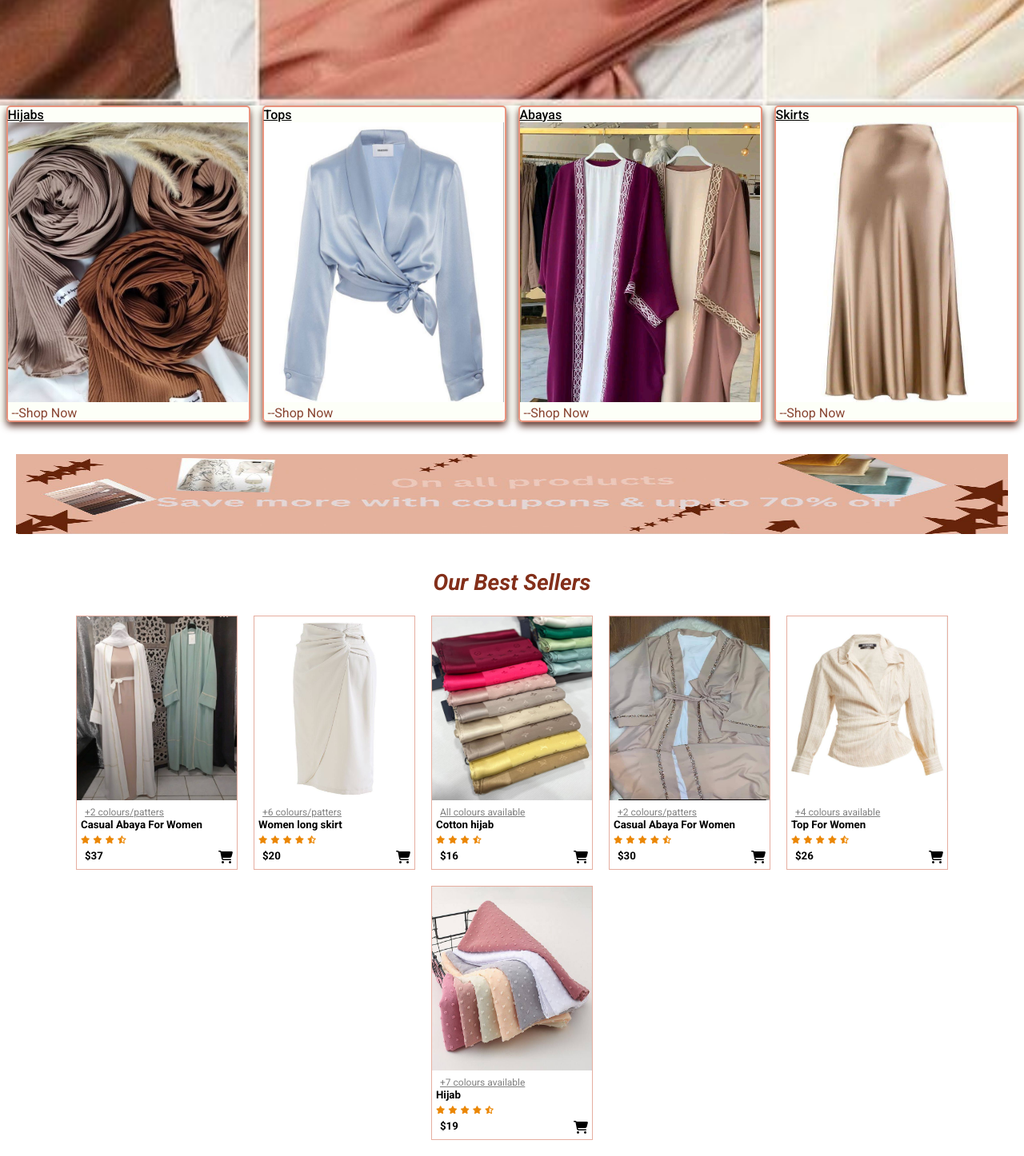
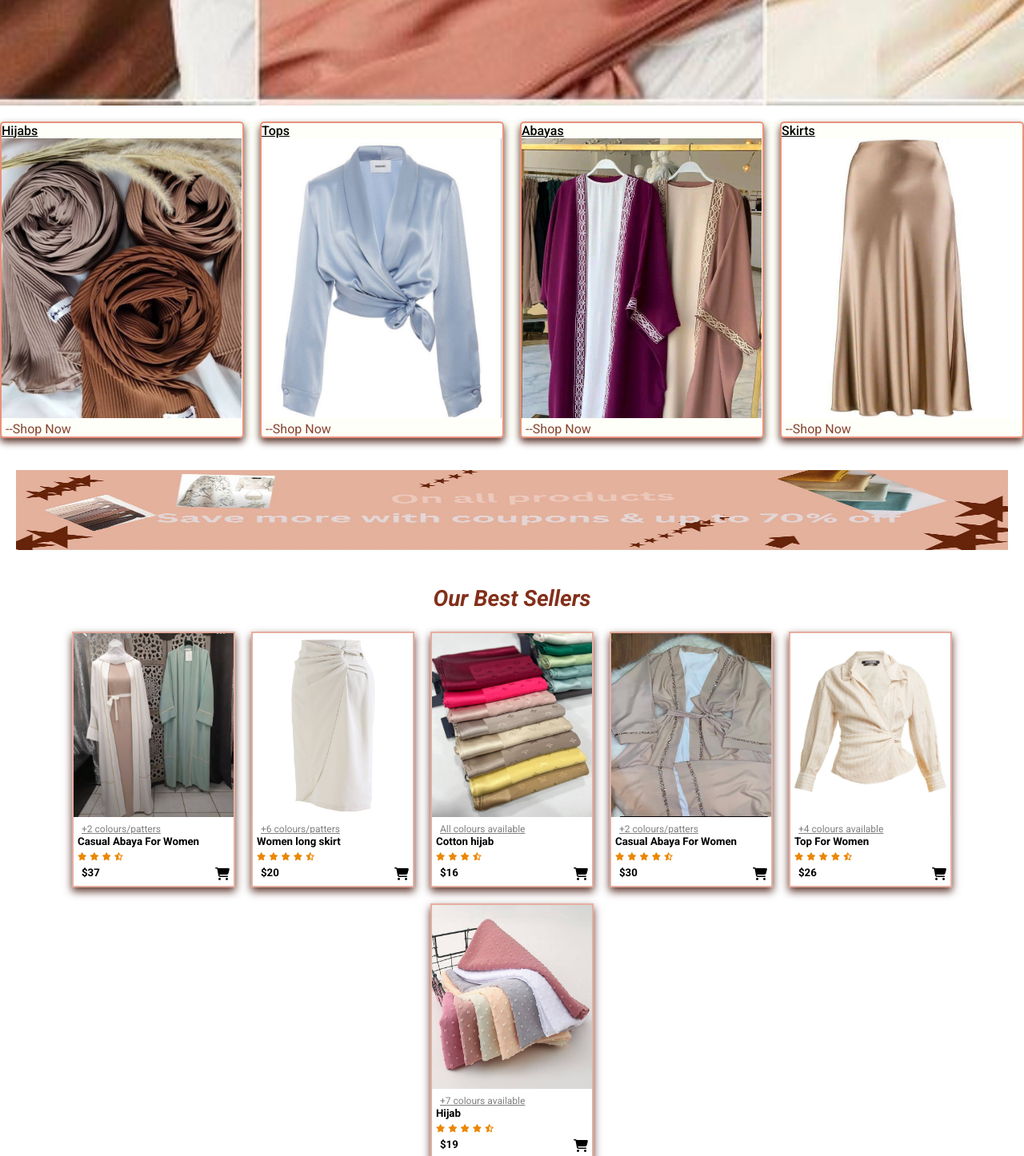
Before and after one commit to Bontusalih90/Eluha-store, a plain HTML site: page index.html in a window 1280 px wide. Shown: the part 760-2206 px from the top of the page at 80% size. Drawn offline with Linux system fonts and the light colour scheme.

Commit message:
Update styles.css

```diff
--- a/styles.css
+++ b/styles.css
@@ -105,11 +105,12 @@ h2{
 
 #products{
     display: flex;
-    gap: 15px;
+    gap: 20px;
     align-items: center;
     justify-content: center;
     flex-wrap: wrap;
     background-color: #FDFFF8;
+    margin-top: 20px;
 }
 #products img{
 
@@ -140,10 +141,12 @@ h2{
     flex-wrap: wrap;
     justify-content: center;
     gap: 10px;
+
 }
 .shopping-items{
-    border: #e6aea0 solid 1px;
+    border: #e6aea0 solid 2px;
     margin: 5px;
+    box-shadow: 0 5px 10px #5c352c;
 }
 .shopping-items span{
     font-size: 12px;
```
